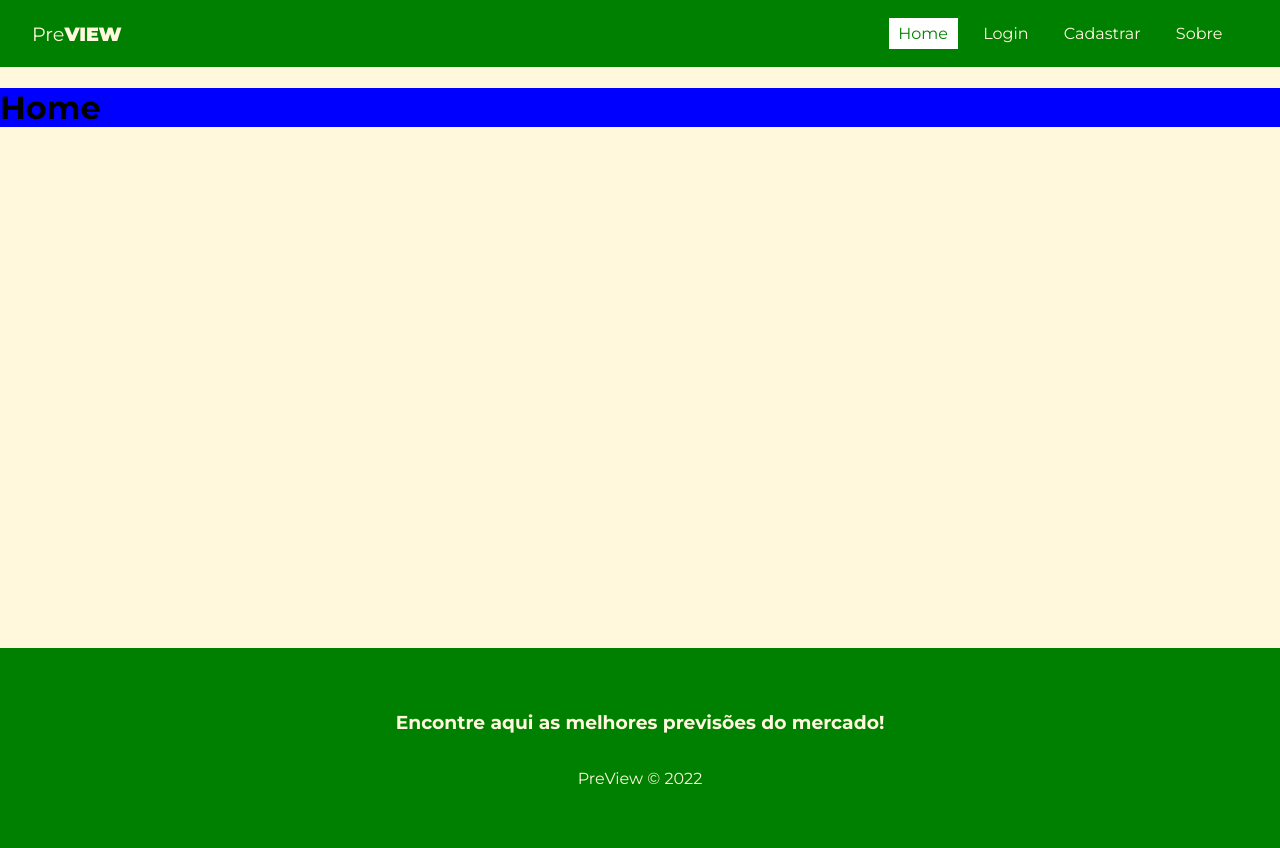
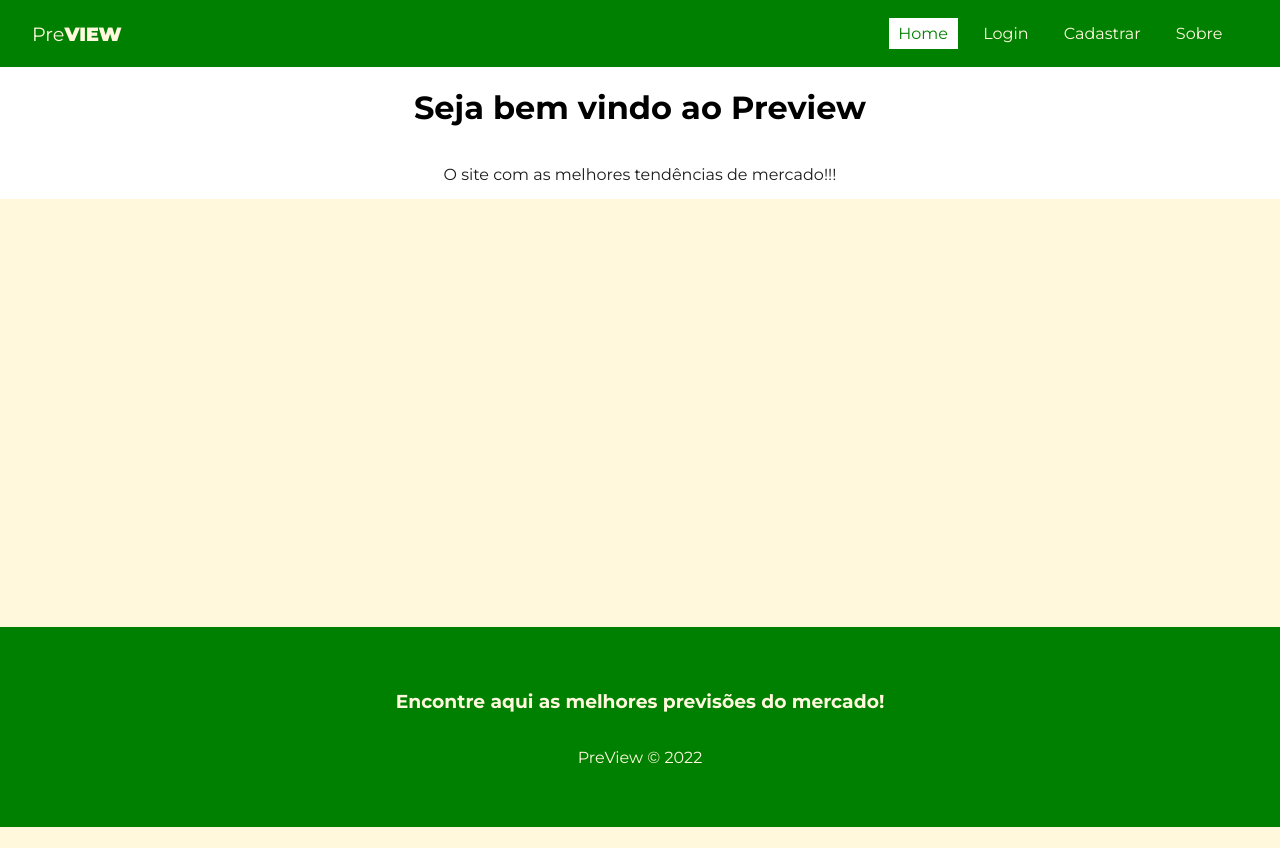
Before and after one commit to lucasrique17/projeto_estagio_tendencias, a React (Create React App) app: page / in a window 1280 px wide. After the commit the page ends 827 px from the top, so only its background shows below. Built offline with nearby package versions, Linux system fonts and the light colour scheme; no server answers.

Commit message:
update home

```diff
--- a/src/pages/Home/Home.js
+++ b/src/pages/Home/Home.js
@@ -5,8 +5,9 @@
 
 const Home = () => {
   return (
-      <div className={styles.container_home}>
-        <h1>Home</h1>
+      <div className={styles.home}>
+        <h1>Seja bem vindo ao Preview</h1>
+        <p>O site com as melhores tendências de mercado!!!</p>
       </div>
   )
 }
--- a/src/pages/Home/Home.module.css
+++ b/src/pages/Home/Home.module.css
@@ -1,9 +1,12 @@
-.container_home {
-    background-color: blue;
-    padding: 0;
-    margin: 0;
+.home {
+    text-align: center;
+    display: flex;
+    flex-direction: column;
+    align-items: center;
+    background-color: #fff;
 }
 
-.container_home img {
-    max-width: 100%;
+.home p {
+    color: #1C1C1C;
+    margin-bottom: 15px;
 }
--- a/src/pages/Preview/Preview.module.css
+++ b/src/pages/Preview/Preview.module.css
@@ -7,14 +7,6 @@
         background-color: #fff;
     }
 
-    .preview textarea {
-        background-color: lime;
-        color: black;
-        display: block;
-        margin-top: 15px;
-        padding: 10px 10px;
-    }
-
     .preview p {
         color: #1C1C1C;
         margin-bottom: 15px;
```
